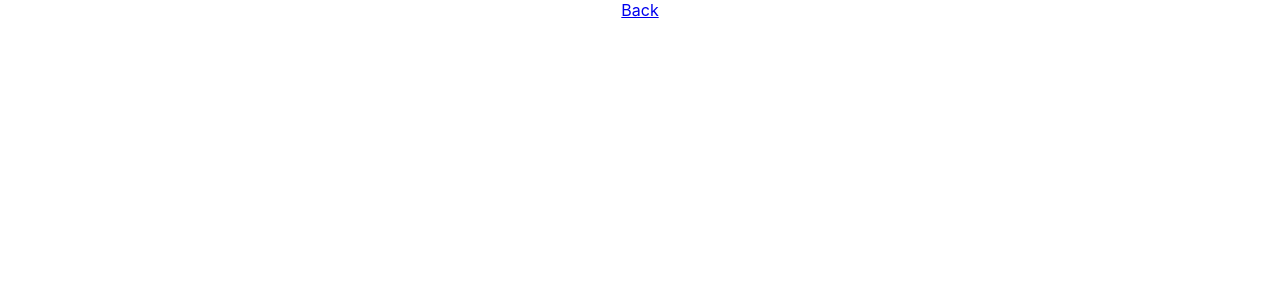
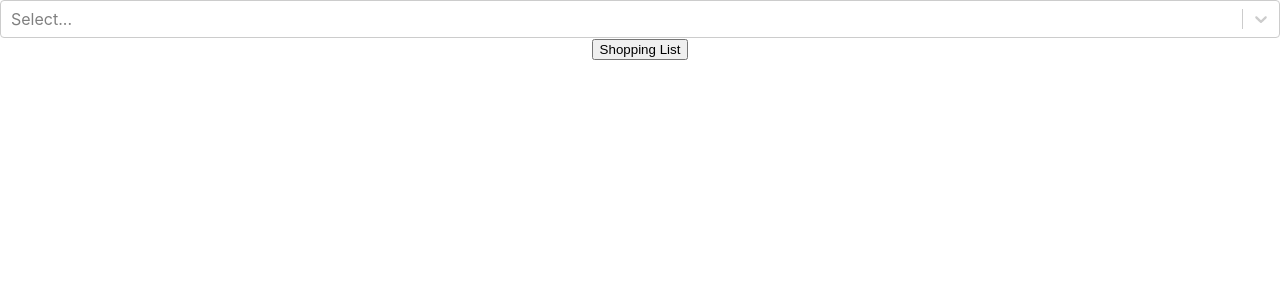
Before and after one commit to theduynguyen/shopping-list, a React (Create React App) app: page /shopping in a window 1280 px wide. Shown: the top 300 px of the page. Built offline with nearby package versions, Linux system fonts and the light colour scheme.

Commit message:
Make choices persistent

```diff
--- a/src/App.js
+++ b/src/App.js
@@ -3,17 +3,33 @@ import { Route, Switch, Link } from 'react-router-dom'
 
 import database, { groupByType } from './Database'
 import RecipeList from './RecipeList'
-import IngredientList from './IngredientList'
+import ShoppingList from './ShoppingList'
 
 import './App.scss'
 
 const App = props => {
+  const [selectedRecipes, setSelectedRecipes] = useState([])
+  const [seeShoppingList, setSeeShoppingList] = useState(false)
+
   return (
     <div className='App'>
-      <Switch>
+      {seeShoppingList ? (
+        <ShoppingList
+          selectedRecipes={selectedRecipes}
+          setSeeShoppingList={setSeeShoppingList}
+        />
+      ) : (
+        <RecipeList
+          selectedRecipes={selectedRecipes}
+          setSelectedRecipes={setSelectedRecipes}
+          setSeeShoppingList={setSeeShoppingList}
+        />
+      )}
+
+      {/* <Switch>
         <Route path='/' component={RecipeList} exact />
         <Route path='/shopping' component={IngredientList} />
-      </Switch>
+      </Switch> */}
     </div>
   )
 }
--- a/src/RecipeList.js
+++ b/src/RecipeList.js
@@ -5,10 +5,7 @@ import { Link } from 'react-router-dom'
 import database, { groupByType } from './Database'
 
 const RecipeList = props => {
-  const [selectedRecipes, setSelectedRecipes] = useState([])
-
   const recipesGrouped = groupByType(database)
-
   const optionsGrouped = Object.entries(recipesGrouped).map(
     ([group, items]) => {
       return {
@@ -20,24 +17,23 @@ const RecipeList = props => {
     }
   )
 
+  console.log(props.selectedRecipes)
+
   return (
     <main>
       <Select
         isMulti
         name='Recipes'
+        defaultValue={props.selectedRecipes}
         options={optionsGrouped}
         className='basic-multi-select'
         classNamePrefix='select'
-        onChange={selected => setSelectedRecipes(selected)}
+        onChange={selected => props.setSelectedRecipes(selected)}
       />
-      <Link
-        to={{
-          pathname: '/shopping',
-          selectedRecipes: selectedRecipes
-        }}
-      >
+
+      <button onClick={() => props.setSeeShoppingList(true)}>
         Shopping List
-      </Link>
+      </button>
     </main>
   )
 }
--- a/src/ShoppingList.js
+++ b/src/ShoppingList.js
@@ -8,9 +8,7 @@ const ShoppingListElement = props => {
 }
 
 const ShoppingList = props => {
-  const selectedRecipes = props.selectedRecipes ? props.selectedRecipes : []
-
-  let shoppingList = selectedRecipes.map(
+  let shoppingList = props.selectedRecipes.map(
     recipe => database[recipe.value]['ingredients']
   )
   if (shoppingList.length > 0) {
@@ -24,7 +22,7 @@ const ShoppingList = props => {
         <ShoppingListElement key={idx} ingredient={x} />
       ))}
 
-      <button onClick={() => props.setShowList(false)}>Back</button>
+      <button onClick={() => props.setSeeShoppingList(false)}>Back</button>
     </main>
   )
 }
```
